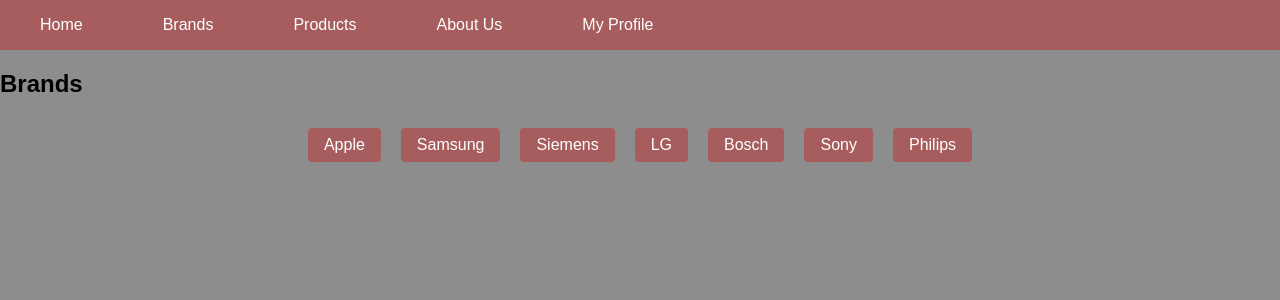
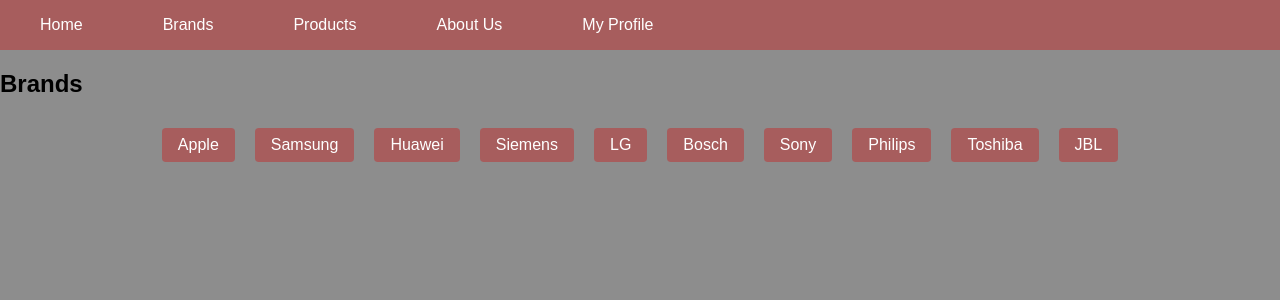
Before and after one commit to gitekin/techWebsite, a React (Vite) app: page /brands in a window 1280 px wide. Shown: the top 300 px of the page. Built offline with nearby package versions, Linux system fonts and the light colour scheme.

Commit message:
I add more brands in brand page

```diff
--- a/src/App.tsx
+++ b/src/App.tsx
@@ -1,4 +1,5 @@
 import React from 'react';
+import logo from './images/logo.png';
 import { BrowserRouter as Router, Route } from 'react-router-dom';
 import { Routes } from 'react-router-dom';
 
--- a/src/Components/BrandsPage.tsx
+++ b/src/Components/BrandsPage.tsx
@@ -3,15 +3,29 @@
 import './BrandsStyle.css';
 
 const BrandsPage = () => {
-    const brands = ["Apple", "Samsung", "Siemens", "LG", "Bosch", "Sony", "Philips"];
+    const brands = ["Apple", "Samsung", "Huawei", "Siemens", "LG", "Bosch", "Sony", "Philips", "Toshiba", "JBL"];
+
+    // Simple slugify function
+    const slugify = (text) => {
+        return text.toString().toLowerCase()
+            .replace(/\s+/g, '-')           // Replace spaces with -
+            .replace(/[^\w\-]+/g, '')       // Remove all non-word chars
+            .replace(/\-\-+/g, '-')         // Replace multiple - with single -
+            .replace(/^-+/, '')             // Trim - from start of text
+            .replace(/-+$/, '');            // Trim - from end of text
+    };
+
+    if (!brands.length) {
+        return <div>No brands available.</div>;
+    }
 
     return (
         <div>
             <h2>Brands</h2>
             <ul className="brand-list">
-                {brands.map((brand, index) => (
-                    <li key={index} className="brand-list-item">
-                        <Link to={`/brands/${brand.toLowerCase()}`} className="brand-link">
+                {brands.map((brand) => (
+                    <li key={brand} className="brand-list-item">
+                        <Link to={`/brands/${slugify(brand)}`} className="brand-link">
                             {brand}
                             <div className="brand-details">
                                 {/* Add brand details here */}
```
